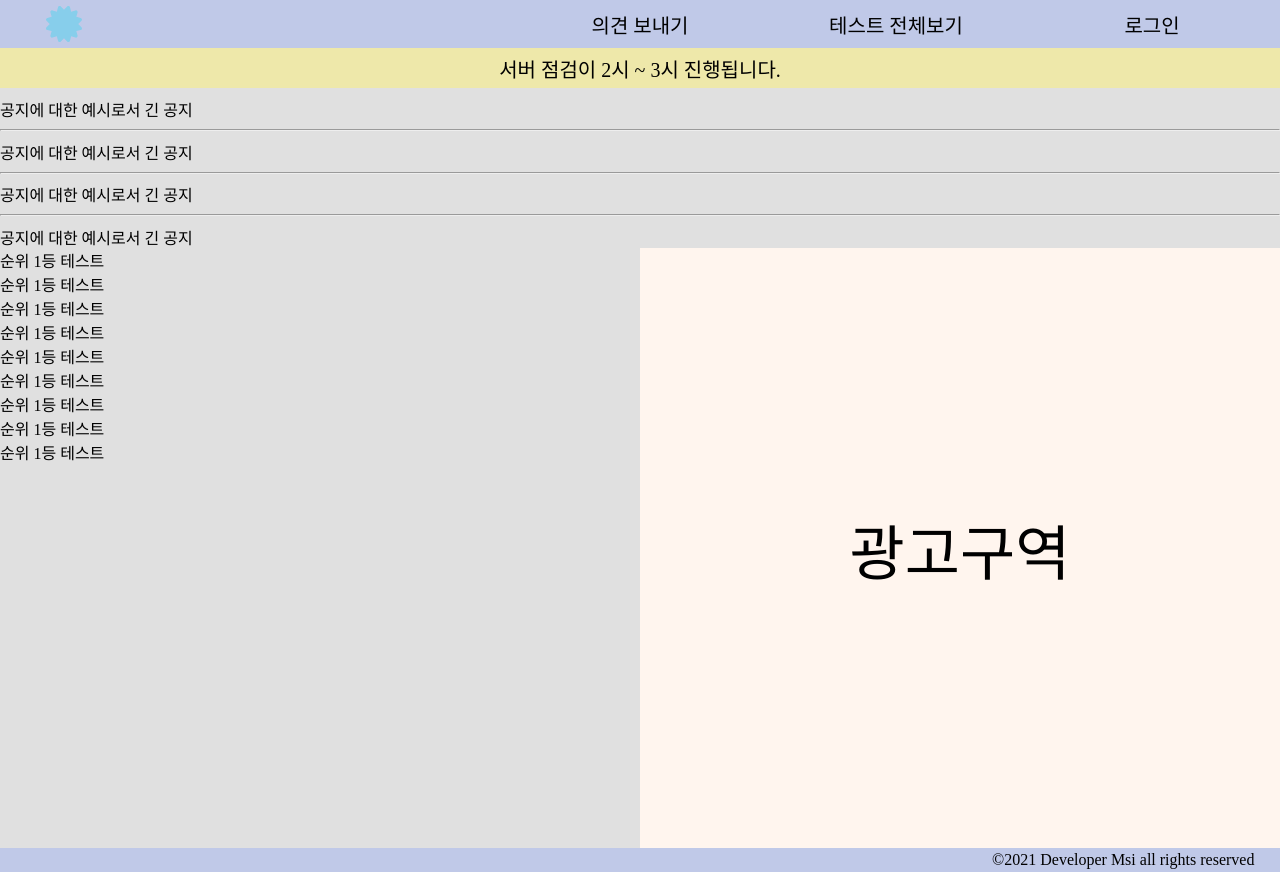
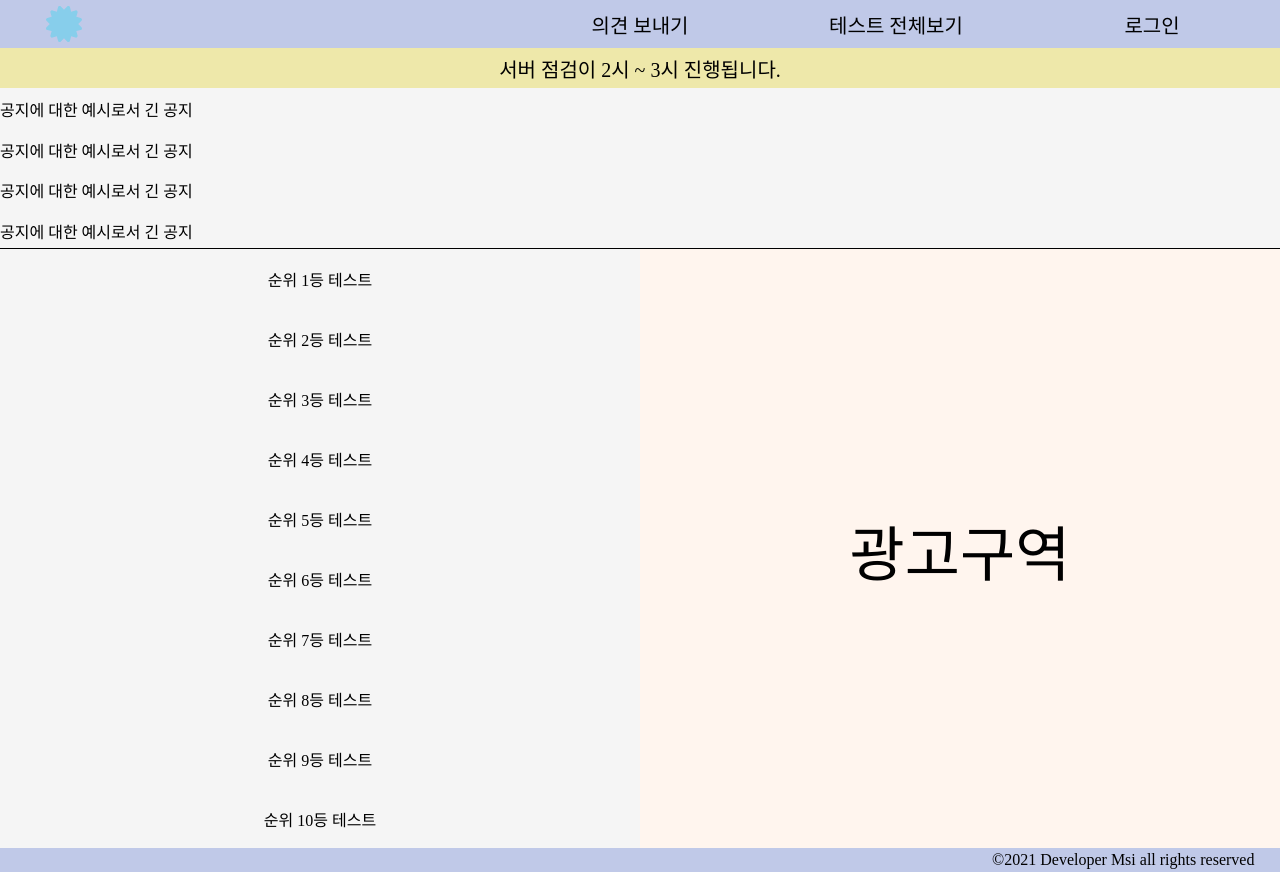
Before and after one commit to developerpark2348/tka, a React (Create React App) app: page /Mail in a window 1280 px wide. Built offline with nearby package versions, Linux system fonts and the light colour scheme.

Commit message:
Lank component 끝 + Main component

```diff
--- a/src/components/Lank.js
+++ b/src/components/Lank.js
@@ -1,19 +1,20 @@
 import React from 'react';
+import './Style.css';
 
 function Lank() {
     return (
         <div id="Lank_body">
-            <div>
-                <li>순위 1등 테스트</li>
-                <li>순위 1등 테스트</li>
-                <li>순위 1등 테스트</li>
-                <li>순위 1등 테스트</li>
-                <li>순위 1등 테스트</li>
-                <li>순위 1등 테스트</li>
-                <li>순위 1등 테스트</li>
-                <li>순위 1등 테스트</li>
-                <li>순위 1등 테스트</li>
-            </div>
+            <li className="Lank_list">순위 1등 테스트</li>
+            <li className="Lank_list">순위 2등 테스트</li>
+            <li className="Lank_list">순위 3등 테스트</li>
+            <li className="Lank_list">순위 4등 테스트</li>
+            <li className="Lank_list">순위 5등 테스트</li>
+            <li className="Lank_list">순위 6등 테스트</li>
+            <li className="Lank_list">순위 7등 테스트</li>
+            <li className="Lank_list">순위 8등 테스트</li>
+            <li className="Lank_list">순위 9등 테스트</li>
+            <li className="Lank_list">순위 10등 테스트</li>
+            {/* 추후 데이터베이스 에서 꺼내옴 */}
         </div>
     );
 }
--- a/src/components/Style.css
+++ b/src/components/Style.css
@@ -64,10 +64,6 @@
     color: black;
 }
 
-.Header_Navbar_text {
-
-}
-
 /* Header Mobile screen style*/
 
 @Media screen and (max-width: 768px) {
@@ -117,7 +113,21 @@
     margin-right: 2vw;
 }
 
+
 /* Lank component style */
+
+#Lank_body {
+    border-top: 1px solid black;
+    display: flex;
+    flex-direction: column;
+    width: 100%;
+    height: 100%;
+}
+
+.Lank_list {
+    display: flex;
+    margin: auto;
+}
 
 
 /* Main component style */
@@ -133,7 +143,7 @@
 #Main_Notice {
     display: flex;
     flex-direction: column;
-    background-color: #e0e0e0;
+    background-color: whitesmoke;
     width: 100%;
     height: 25%;
 }
@@ -173,10 +183,11 @@
     width: 50%;
     height: 100%;
     list-style: none;
-    background-color: #e0e0e0;
+    background-color: whitesmoke;
 }
 
 #Main_Advertise {
+    border-top: 1px solid black;
     width: 50%;
     height: 100%;
     display: flex;
--- a/src/routes/Main.js
+++ b/src/routes/Main.js
@@ -13,19 +13,15 @@ function Main() {
                     <ul className="Main_Notice_Sub_List">
                         공지에 대한 예시로서 긴 공지
                     </ul>
-                    <hr/>
                     <ul className="Main_Notice_Sub_List">
                         공지에 대한 예시로서 긴 공지
                     </ul>
-                    <hr/>
                     <ul className="Main_Notice_Sub_List">
                         공지에 대한 예시로서 긴 공지
                     </ul>
-                    <hr/>
                     <ul className="Main_Notice_Sub_List">
                         공지에 대한 예시로서 긴 공지
                     </ul>
-                    <hr/>
                 </div>
                 {/* 클릭시 해당 공지로 연결하도록 */}
             </div>
```
